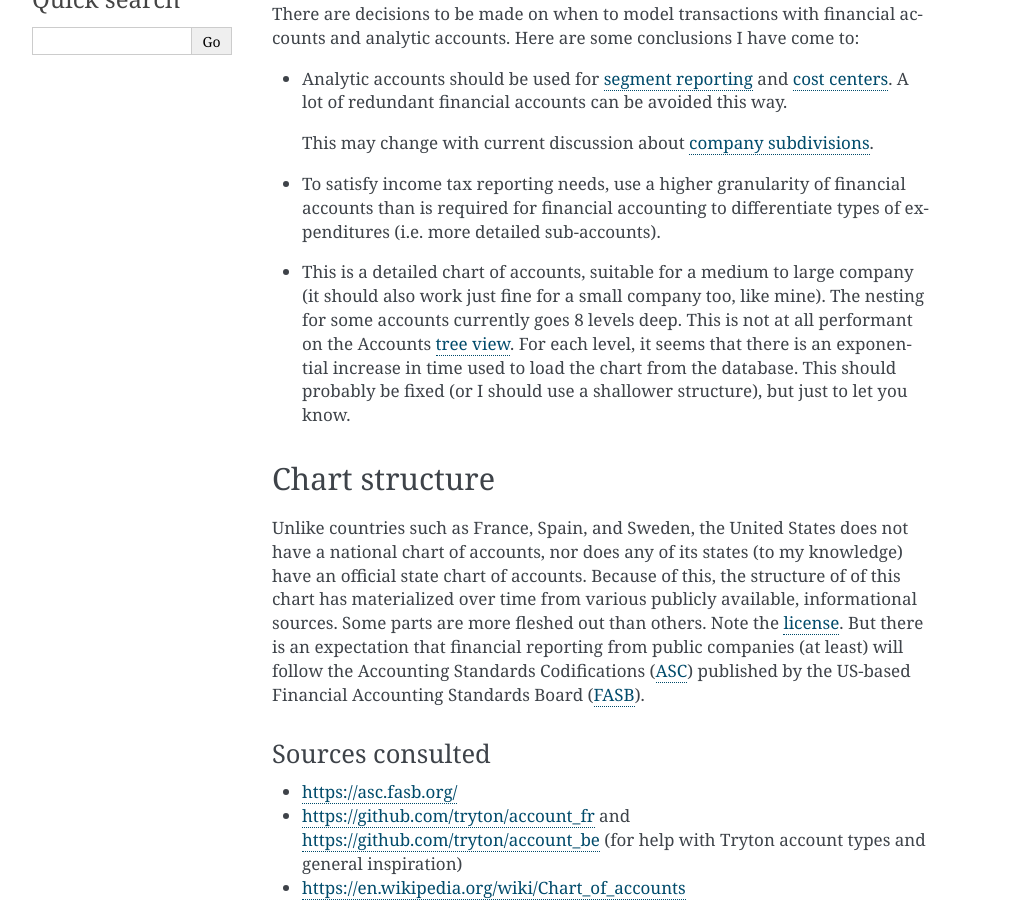
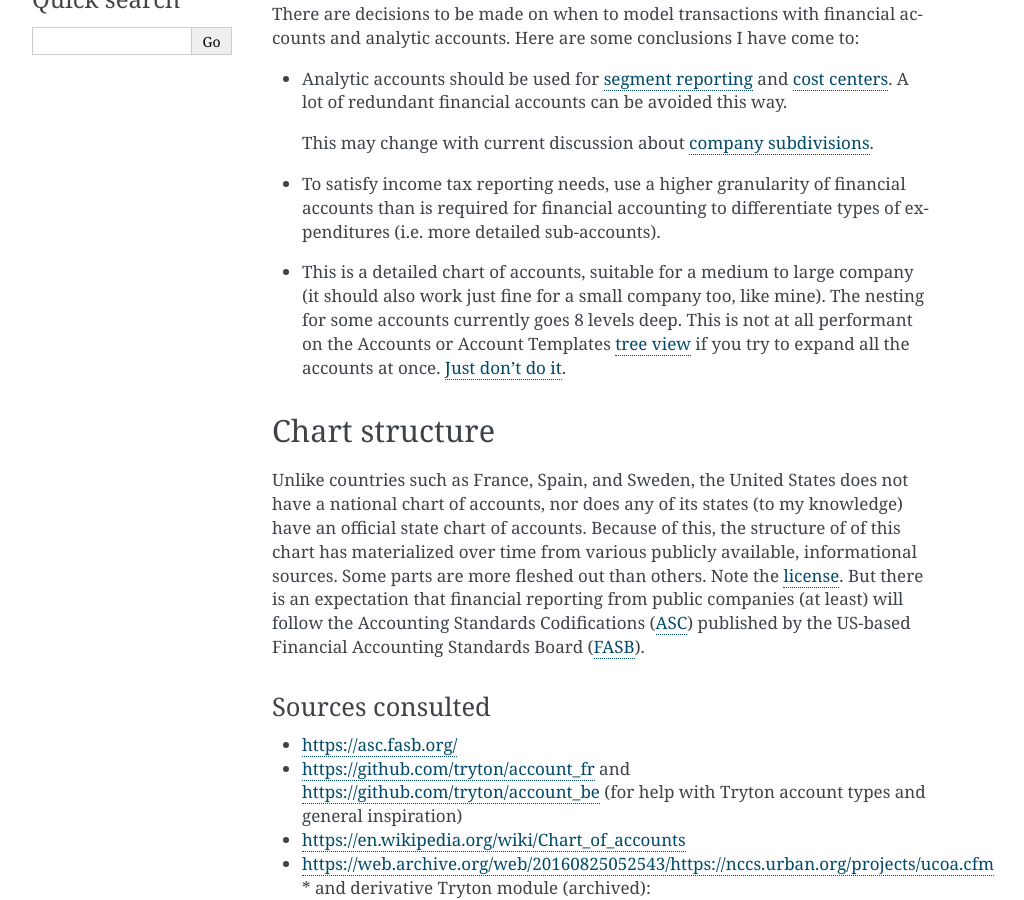
Before and after one commit to austinrutta/account_us, a Sphinx documentation site: the page built from doc/design.rst, in a window 1280 px wide and 900 px high, scrolled down 368 px. Shown: the whole window, without its empty margins (148-1172 px from the left). Built offline with Sphinx 7.4.7, drawn with Linux system fonts in a browser that asks for light colours.

Commit message:
Added Cedric's advise

```diff
--- a/doc/design.rst
+++ b/doc/design.rst
@@ -27,10 +27,8 @@
 - This is a detailed chart of accounts, suitable for a medium to large company
   (it should also work just fine for a small company too, like mine). The
   nesting for some accounts currently goes 8 levels deep. This is not at all
-  performant on the Accounts `tree view`_. For each level, it seems that there
-  is an exponential increase in time used to load the chart from the database.
-  This should probably be fixed (or I should use a shallower structure), but
-  just to let you know.
+  performant on the Accounts or Account Templates `tree view`_ if you try to
+  expand all the accounts at once. `Just don't do it`_.
 
 
 Chart structure
@@ -103,3 +101,4 @@
 .. _FASB: https://fasb.org/
 .. _tree view: https://docs.tryton.org/projects/server/en/latest/topics/views/index.html#tree
 .. _license: ../LICENSE
+.. _Just don't do it: https://discuss.tryton.org/t/tree-view-performance-with-deeply-nested-chart-of-accounts/5353/2?u=cman
```
